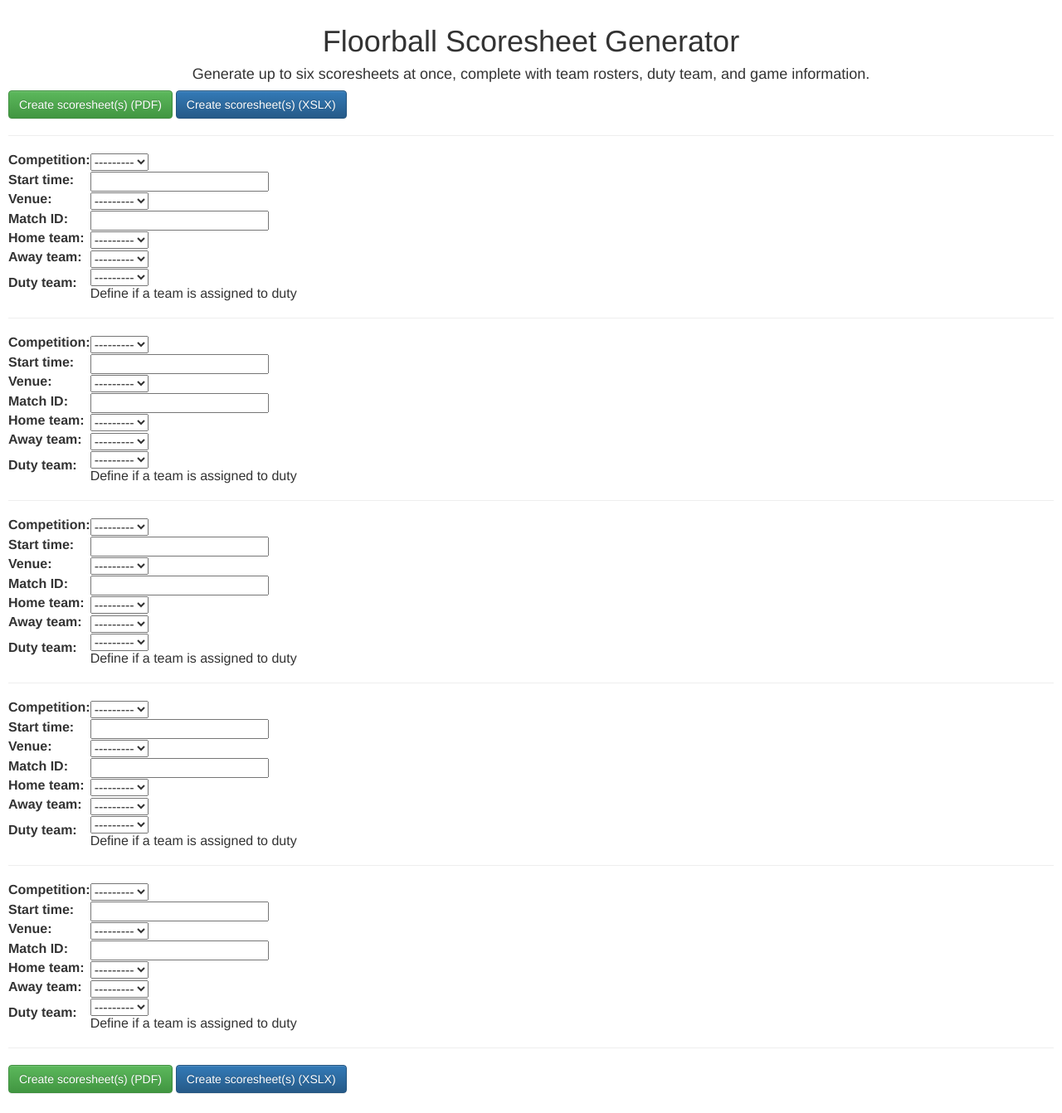
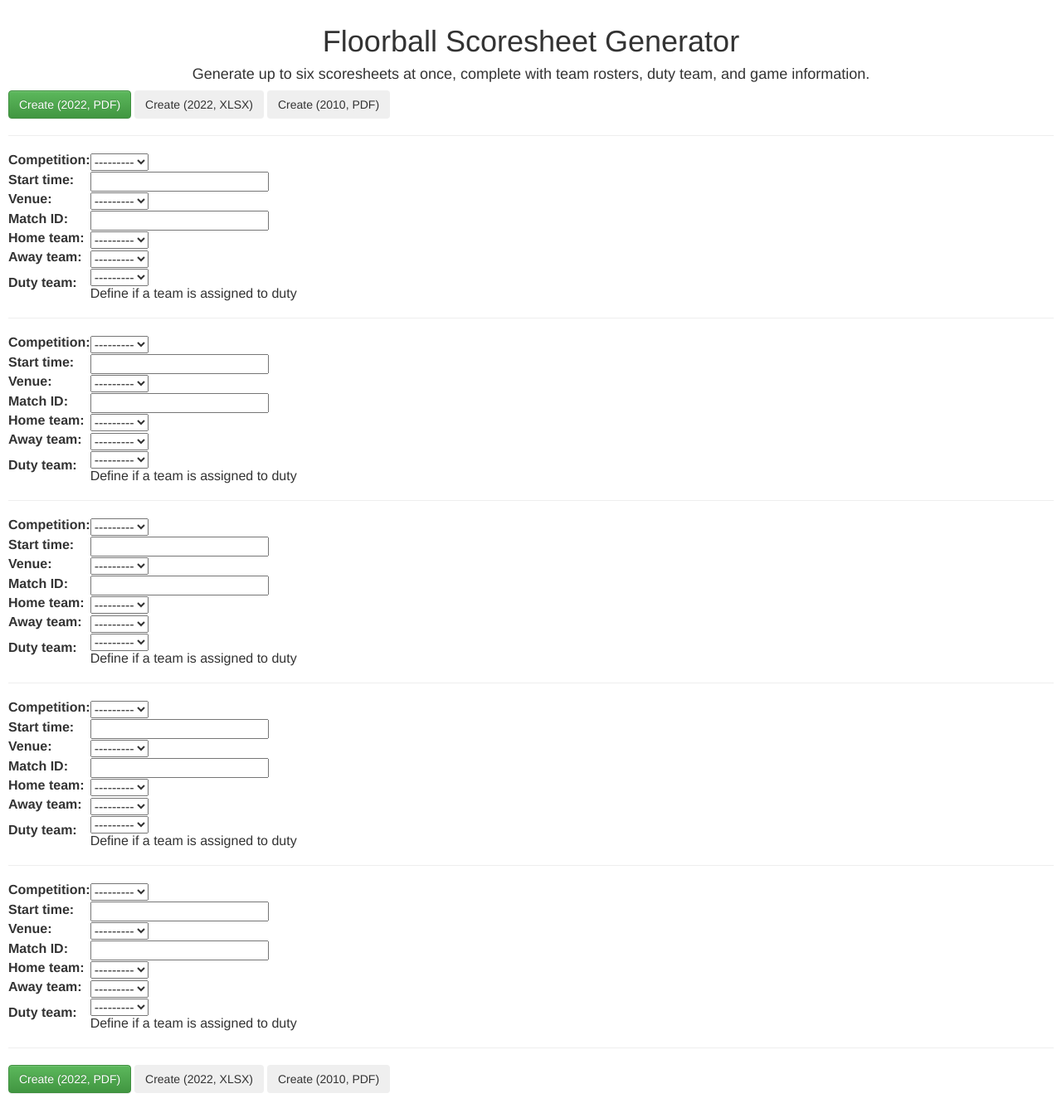
Before and after one commit to marc-white/FloorSheet, a Django app: page / in a window 1280 px wide. Shown: the whole page at 83% size. Run offline with Django 3.2, Linux system fonts and the light colour scheme; data that the repository does not hold is empty; some libraries are stand-ins or nearby versions.

Commit message:
Add ability to convert XLSX output to PDF using Adobe Developer API

```diff
--- a/scoresheet_generator/templates/scoresheet_generator/generator.html
+++ b/scoresheet_generator/templates/scoresheet_generator/generator.html
@@ -22,8 +22,9 @@
 <form action="" class="form-horizontal" method="POST">
     {{ ss_formset.management_form }}
     {% csrf_token %}
-    <button class="btn btn-success" type="submit" name="create" value="pdf">Create scoresheet(s) (PDF)</button>
-    <button class="btn btn-primary" type="submit" name="create" value="xlsx">Create scoresheet(s) (XSLX)</button>
+    <button class="btn btn-success" type="submit" name="create" value="xlsx-pdf">Create (2022, PDF)</button>
+    <button class="btn btn-secondary" type="submit" name="create" value="xlsx">Create (2022, XLSX)</button>
+    <button class="btn btn-secondary" type="submit" name="create" value="pdf">Create (2010, PDF)</button>
 
     {% for form in ss_formset %}
     <hr />
@@ -33,8 +34,10 @@
         </table>
     {% endfor %}
     <hr />
-    <button class="btn btn-success" type="submit" name="create" value="pdf">Create scoresheet(s) (PDF)</button>
-    <button class="btn btn-primary" type="submit" name="create" value="xlsx">Create scoresheet(s) (XSLX)</button>
+    <button class="btn btn-success" type="submit" name="create" value="xlsx-pdf">Create (2022, PDF)</button>
+    <button class="btn btn-secondary" type="submit" name="create" value="xlsx">Create (2022, XLSX)</button>
+    <button class="btn btn-secondary" type="submit" name="create" value="pdf">Create (2010, PDF)</button>
+
 </form>
 
 <!--<script type="text/javascript">-->
--- a/scoresheet_generator/views.py
+++ b/scoresheet_generator/views.py
@@ -6,7 +6,7 @@ import subprocess
 
 from django.shortcuts import render
 import openpyxl.drawing
-from . import forms, writer
+from . import forms, writer, create_pdf_from_xlsx
 from django.forms import formset_factory
 from django.contrib.staticfiles import finders
 # from django.core.files.base import ContentFile
@@ -31,6 +31,7 @@ SHEET_IMAGE_SIZES = {
         "height": 76-2,
     }
 }
+CONVERTED_PDF_SIZE_LIMIT = 250
 
 from django.conf import settings
 
@@ -44,6 +45,11 @@ def generate(request):
     if request.method == 'POST':
 
         fmt = request.POST.get("create")
+
+        convert_xlsx = False
+        if fmt == "xlsx-pdf":
+            convert_xlsx = True
+            fmt = "xlsx"
 
         if fmt == "pdf":
             template_path = finders.find('scoresheet_generator/pdf/'
@@ -106,7 +112,7 @@ def generate(request):
             output_fn_full = os.path.join(settings.MEDIA_ROOT, output_fn)
 
             if fmt == "pdf":
-                import pdb; pdb.set_trace()
+                # import pdb; pdb.set_trace()
                 output_pdf = PdfWriter()
                 for sheet in sheets:
                     for page in sheet.pages:
@@ -152,6 +158,20 @@ def generate(request):
 
                 output_wb.save(output_fn_full)
 
+                if convert_xlsx:
+                    output_fn_full = create_pdf_from_xlsx.create_pdf_from_xlsx(output_fn_full)
+
+                    # The Adobe API sometimes includes blank pages in its return. We can
+                    # identify and eliminate these by looking at
+                    # page.Contents["/Length"] and deleting pages below a certain limit
+                    converted_pdf = PdfReader(output_fn_full)
+                    final_pdf = PdfWriter()
+                    for page in converted_pdf.pages:
+                        if int(page.Contents["/Length"]) > CONVERTED_PDF_SIZE_LIMIT:
+                            final_pdf.addpage(page)
+                    final_pdf.write(output_fn_full)
+
+
             return redirect('/'.join(output_fn_full.split(os.sep)[-2:]))
 
 
```
Also changed, not shown: scoresheet_generator/create_pdf_from_xlsx.py (added, +58 -0 lines), 1 other file.
